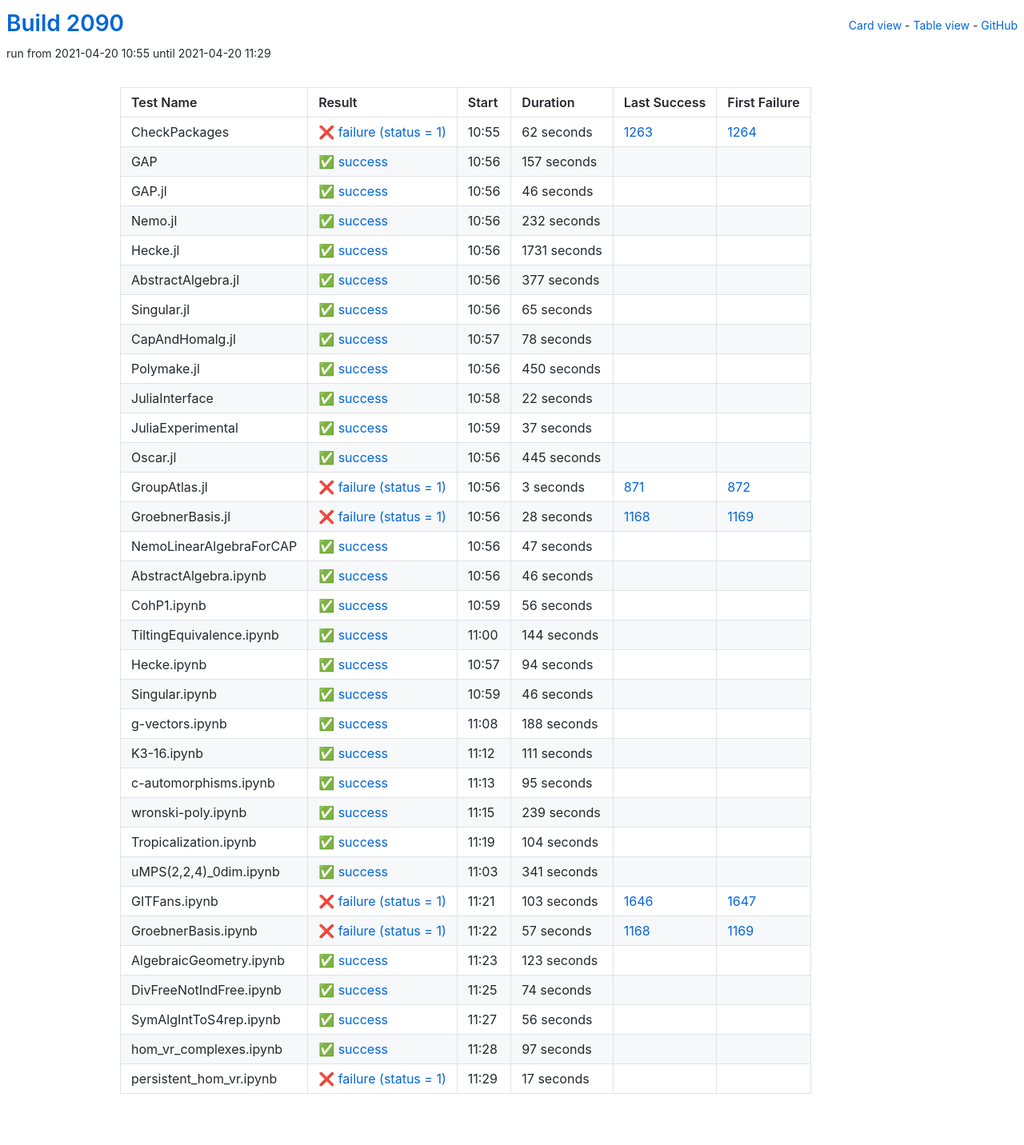
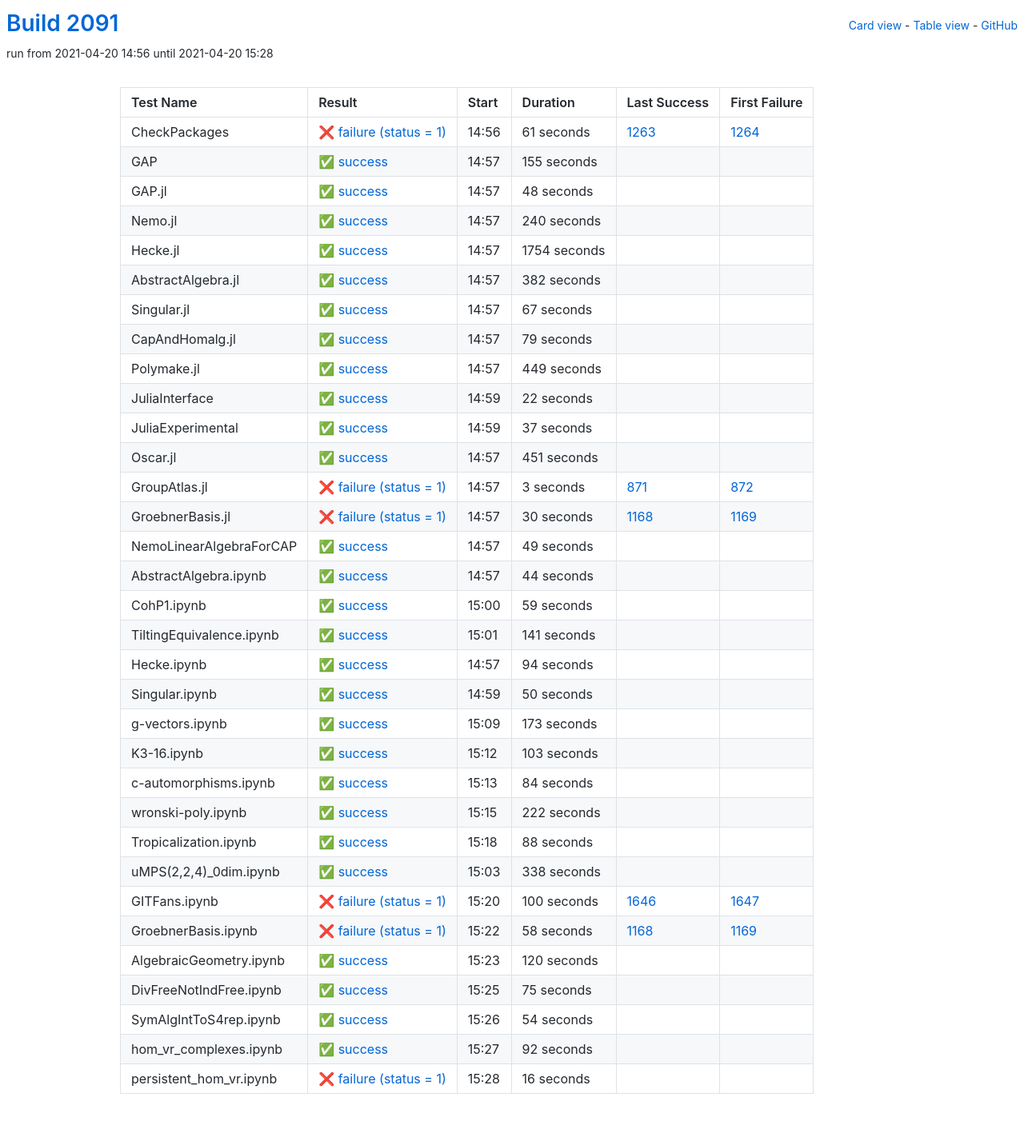
Before and after one commit to oscar-system/oscar-ci-status-stable, a Jekyll site: the page built from table.html, in a window 1280 px wide. Shown: the whole page at 80% size. Built offline with Jekyll 4.4.1, drawn with Linux system fonts in a browser that asks for light colours.

Commit message:
Build #2091

```diff
--- a/_data/ci.yml
+++ b/_data/ci.yml
@@ -1,6 +1,6 @@
 ---
-build: 2090
-build_url: https://oscarci.mathematik.uni-kl.de/job/oscar-stable/2090/
+build: 2091
+build_url: https://oscarci.mathematik.uni-kl.de/job/oscar-stable/2091/
 job: oscar-stable
 organization: oscar-system
 repo: oscar-ci-status-stable
@@ -8,116 +8,116 @@ repourl: https://github.com/oscar-system/oscar-ci-status-stable
 tests:
 - name: CheckPackages
   id: checkpackages
-  log: https://oscarci.mathematik.uni-kl.de/job/oscar-stable/2090/artifact/logs/build-2090/CheckPackages.log
-  start: 2021-04-20 10:55
+  log: https://oscarci.mathematik.uni-kl.de/job/oscar-stable/2091/artifact/logs/build-2091/CheckPackages.log
+  start: 2021-04-20 14:56
   success: false
   exitcode: 1
   status: failure
-  duration: 62
+  duration: 61
   last_success: 1263
   last_success_url: https://oscarci.mathematik.uni-kl.de/job/oscar-stable/1263/
   first_failure: 1264
   first_failure_url: https://oscarci.mathematik.uni-kl.de/job/oscar-stable/1264/
 - name: GAP
   id: gap
-  log: https://oscarci.mathematik.uni-kl.de/job/oscar-stable/2090/artifact/logs/build-2090/GAP.log
-  start: 2021-04-20 10:56
+  log: https://oscarci.mathematik.uni-kl.de/job/oscar-stable/2091/artifact/logs/build-2091/GAP.log
+  start: 2021-04-20 14:57
   success: true
   exitcode: 0
   status: success
-  duration: 157
+  duration: 155
   last_success: false
   last_success_url:
   first_failure: false
   first_failure_url:
 - name: GAP.jl
   id: gap-jl
-  log: https://oscarci.mathematik.uni-kl.de/job/oscar-stable/2090/artifact/logs/build-2090/GAP.jl.log
-  start: 2021-04-20 10:56
+  log: https://oscarci.mathematik.uni-kl.de/job/oscar-stable/2091/artifact/logs/build-2091/GAP.jl.log
+  start: 2021-04-20 14:57
   success: true
   exitcode: 0
   status: success
-  duration: 46
+  duration: 48
   last_success: false
   last_success_url:
   first_failure: false
   first_failure_url:
 - name: Nemo.jl
   id: nemo-jl
-  log: https://oscarci.mathematik.uni-kl.de/job/oscar-stable/2090/artifact/logs/build-2090/Nemo.jl.log
-  start: 2021-04-20 10:56
+  log: https://oscarci.mathematik.uni-kl.de/job/oscar-stable/2091/artifact/logs/build-2091/Nemo.jl.log
+  start: 2021-04-20 14:57
   success: true
   exitcode: 0
   status: success
-  duration: 232
+  duration: 240
   last_success: false
   last_success_url:
   first_failure: false
   first_failure_url:
 - name: Hecke.jl
   id: hecke-jl
-  log: https://oscarci.mathematik.uni-kl.de/job/oscar-stable/2090/artifact/logs/build-2090/Hecke.jl.log
-  start: 2021-04-20 10:56
+  log: https://oscarci.mathematik.uni-kl.de/job/oscar-stable/2091/artifact/logs/build-2091/Hecke.jl.log
+  start: 2021-04-20 14:57
   success: true
   exitcode: 0
   status: success
-  duration: 1731
+  duration: 1754
   last_success: false
   last_success_url:
   first_failure: false
   first_failure_url:
 - name: AbstractAlgebra.jl
   id: abstractalgebra-jl
-  log: https://oscarci.mathematik.uni-kl.de/job/oscar-stable/2090/artifact/logs/build-2090/AbstractAlgebra.jl.log
-  start: 2021-04-20 10:56
+  log: https://oscarci.mathematik.uni-kl.de/job/oscar-stable/2091/artifact/logs/build-2091/AbstractAlgebra.jl.log
+  start: 2021-04-20 14:57
   success: true
   exitcode: 0
   status: success
-  duration: 377
+  duration: 382
   last_success: false
   last_success_url:
   first_failure: false
   first_failure_url:
 - name: Singular.jl
   id: singular-jl
-  log: https://oscarci.mathematik.uni-kl.de/job/oscar-stable/2090/artifact/logs/build-2090/Singular.jl.log
-  start: 2021-04-20 10:56
+  log: https://oscarci.mathematik.uni-kl.de/job/oscar-stable/2091/artifact/logs/build-2091/Singular.jl.log
+  start: 2021-04-20 14:57
   success: true
   exitcode: 0
   status: success
-  duration: 65
+  duration: 67
   last_success: false
   last_success_url:
   first_failure: false
   first_failure_url:
 - name: CapAndHomalg.jl
   id: capandhomalg-jl
-  log: https://oscarci.mathematik.uni-kl.de/job/oscar-stable/2090/artifact/logs/build-2090/CapAndHomalg.jl.log
-  start: 2021-04-20 10:57
+  log: https://oscarci.mathematik.uni-kl.de/job/oscar-stable/2091/artifact/logs/build-2091/CapAndHomalg.jl.log
+  start: 2021-04-20 14:57
   success: true
   exitcode: 0
   status: success
-  duration: 78
+  duration: 79
   last_success: false
   last_success_url:
   first_failure: false
   first_failure_url:
 - name: Polymake.jl
   id: polymake-jl
-  log: https://oscarci.mathematik.uni-kl.de/job/oscar-stable/2090/artifact/logs/build-2090/Polymake.jl.log
-  start: 2021-04-20 10:56
+  log: https://oscarci.mathematik.uni-kl.de/job/oscar-stable/2091/artifact/logs/build-2091/Polymake.jl.log
+  start: 2021-04-20 14:57
   success: true
   exitcode: 0
   status: success
-  duration: 450
+  duration: 449
   last_success: false
   last_success_url:
   first_failure: false
   first_failure_url:
 - name: JuliaInterface
   id: juliainterface
-  log: https://oscarci.mathematik.uni-kl.de/job/oscar-stable/2090/artifact/logs/build-2090/JuliaInterface.log
-  start: 2021-04-20 10:58
+  log: https://oscarci.mathematik.uni-kl.de/job/oscar-stable/2091/artifact/logs/build-2091/JuliaInterface.log
+  start: 2021-04-20 14:59
   success: true
   exitcode: 0
   status: success
@@ -128,8 +128,8 @@ tests:
   first_failure_url:
 - name: JuliaExperimental
   id: juliaexperimental
-  log: https://oscarci.mathematik.uni-kl.de/job/oscar-stable/2090/artifact/logs/build-2090/JuliaExperimental.log
-  start: 2021-04-20 10:59
+  log: https://oscarci.mathematik.uni-kl.de/job/oscar-stable/2091/artifact/logs/build-2091/JuliaExperimental.log
+  start: 2021-04-20 14:59
   success: true
   exitcode: 0
   status: success
@@ -140,20 +140,20 @@ tests:
   first_failure_url:
 - name: Oscar.jl
   id: oscar-jl
-  log: https://oscarci.mathematik.uni-kl.de/job/oscar-stable/2090/artifact/logs/build-2090/Oscar.jl.log
-  start: 2021-04-20 10:56
+  log: https://oscarci.mathematik.uni-kl.de/job/oscar-stable/2091/artifact/logs/build-2091/Oscar.jl.log
+  start: 2021-04-20 14:57
   success: true
   exitcode: 0
   status: success
-  duration: 445
+  duration: 451
   last_success: false
   last_success_url:
   first_failure: false
   first_failure_url:
 - name: GroupAtlas.jl
   id: groupatlas-jl
-  log: https://oscarci.mathematik.uni-kl.de/job/oscar-stable/2090/artifact/logs/build-2090/GroupAtlas.jl.log
-  start: 2021-04-20 10:56
+  log: https://oscarci.mathematik.uni-kl.de/job/oscar-stable/2091/artifact/logs/build-2091/GroupAtlas.jl.log
+  start: 2021-04-20 14:57
   success: false
   exitcode: 1
   status: failure
@@ -164,68 +164,68 @@ tests:
   first_failure_url: https://oscarci.mathematik.uni-kl.de/job/oscar-stable/872/
 - name: GroebnerBasis.jl
   id: groebnerbasis-jl
-  log: https://oscarci.mathematik.uni-kl.de/job/oscar-stable/2090/artifact/logs/build-2090/GroebnerBasis.jl.log
-  start: 2021-04-20 10:56
+  log: https://oscarci.mathematik.uni-kl.de/job/oscar-stable/2091/artifact/logs/build-2091/GroebnerBasis.jl.log
+  start: 2021-04-20 14:57
   success: false
   exitcode: 1
   status: failure
-  duration: 28
+  duration: 30
   last_success: 1168
   last_success_url: https://oscarci.mathematik.uni-kl.de/job/oscar-stable/1168/
   first_failure: 1169
   first_failure_url: https://oscarci.mathematik.uni-kl.de/job/oscar-stable/1169/
 - name: NemoLinearAlgebraForCAP
   id: nemolinearalgebraforcap
-  log: https://oscarci.mathematik.uni-kl.de/job/oscar-stable/2090/artifact/logs/build-2090/NemoLinearAlgebraForCAP.log
-  start: 2021-04-20 10:56
+  log: https://oscarci.mathematik.uni-kl.de/job/oscar-stable/2091/artifact/logs/build-2091/NemoLinearAlgebraForCAP.log
+  start: 2021-04-20 14:57
   success: true
   exitcode: 0
   status: success
-  duration: 47
+  duration: 49
   last_success: false
   last_success_url:
   first_failure: false
   first_failure_url:
 - name: AbstractAlgebra.ipynb
   id: abstractalgebra-ipynb
-  log: https://oscarci.mathematik.uni-kl.de/job/oscar-stable/2090/artifact/logs/build-2090/AbstractAlgebra.ipynb.log
-  start: 2021-04-20 10:56
+  log: https://oscarci.mathematik.uni-kl.de/job/oscar-stable/2091/artifact/logs/build-2091/AbstractAlgebra.ipynb.log
+  start: 2021-04-20 14:57
   success: true
   exitcode: 0
   status: success
-  duration: 46
+  duration: 44
   last_success: false
   last_success_url:
   first_failure: false
   first_failure_url:
 - name: CohP1.ipynb
   id: cohp1-ipynb
-  log: https://oscarci.mathematik.uni-kl.de/job/oscar-stable/2090/artifact/logs/build-2090/CohP1.ipynb.log
-  start: 2021-04-20 10:59
+  log: https://oscarci.mathematik.uni-kl.de/job/oscar-stable/2091/artifact/logs/build-2091/CohP1.ipynb.log
+  start: 2021-04-20 15:00
   success: true
   exitcode: 0
   status: success
-  duration: 56
+  duration: 59
   last_success: false
   last_success_url:
   first_failure: false
   first_failure_url:
 - name: TiltingEquivalence.ipynb
   id: tiltingequivalence-ipynb
-  log: https://oscarci.mathematik.uni-kl.de/job/oscar-stable/2090/artifact/logs/build-2090/TiltingEquivalence.ipynb.log
-  start: 2021-04-20 11:00
+  log: https://oscarci.mathematik.uni-kl.de/job/oscar-stable/2091/artifact/logs/build-2091/TiltingEquivalence.ipynb.log
+  start: 2021-04-20 15:01
   success: true
   exitcode: 0
   status: success
-  duration: 144
+  duration: 141
   last_success: false
   last_success_url:
   first_failure: false
   first_failure_url:
 - name: Hecke.ipynb
   id: hecke-ipynb
-  log: https://oscarci.mathematik.uni-kl.de/job/oscar-stable/2090/artifact/logs/build-2090/Hecke.ipynb.log
-  start: 2021-04-20 10:57
+  log: https://oscarci.mathematik.uni-kl.de/job/oscar-stable/2091/artifact/logs/build-2091/Hecke.ipynb.log
+  start: 2021-04-20 14:57
   success: true
   exitcode: 0
   status: success
@@ -236,168 +236,168 @@ tests:
   first_failure_url:
 - name: Singular.ipynb
   id: singular-ipynb
-  log: https://oscarci.mathematik.uni-kl.de/job/oscar-stable/2090/artifact/logs/build-2090/Singular.ipynb.log
-  start: 2021-04-20 10:59
+  log: https://oscarci.mathematik.uni-kl.de/job/oscar-stable/2091/artifact/logs/build-2091/Singular.ipynb.log
+  start: 2021-04-20 14:59
   success: true
   exitcode: 0
   status: success
-  duration: 46
+  duration: 50
   last_success: false
   last_success_url:
   first_failure: false
   first_failure_url:
 - name: g-vectors.ipynb
   id: g-vectors-ipynb
-  log: https://oscarci.mathematik.uni-kl.de/job/oscar-stable/2090/artifact/logs/build-2090/g-vectors.ipynb.log
-  start: 2021-04-20 11:08
+  log: https://oscarci.mathematik.uni-kl.de/job/oscar-stable/2091/artifact/logs/build-2091/g-vectors.ipynb.log
+  start: 2021-04-20 15:09
   success: true
   exitcode: 0
   status: success
-  duration: 188
+  duration: 173
   last_success: false
   last_success_url:
   first_failure: false
   first_failure_url:
 - name: K3-16.ipynb
   id: k3-16-ipynb
-  log: https://oscarci.mathematik.uni-kl.de/job/oscar-stable/2090/artifact/logs/build-2090/K3-16.ipynb.log
-  start: 2021-04-20 11:12
+  log: https://oscarci.mathematik.uni-kl.de/job/oscar-stable/2091/artifact/logs/build-2091/K3-16.ipynb.log
+  start: 2021-04-20 15:12
   success: true
   exitcode: 0
   status: success
-  duration: 111
+  duration: 103
   last_success: false
   last_success_url:
   first_failure: false
   first_failure_url:
 - name: c-automorphisms.ipynb
   id: c-automorphisms-ipynb
-  log: https://oscarci.mathematik.uni-kl.de/job/oscar-stable/2090/artifact/logs/build-2090/c-automorphisms.ipynb.log
-  start: 2021-04-20 11:13
+  log: https://oscarci.mathematik.uni-kl.de/job/oscar-stable/2091/artifact/logs/build-2091/c-automorphisms.ipynb.log
+  start: 2021-04-20 15:13
   success: true
   exitcode: 0
   status: success
-  duration: 95
+  duration: 84
   last_success: false
   last_success_url:
   first_failure: false
   first_failure_url:
 - name: wronski-poly.ipynb
   id: wronski-poly-ipynb
-  log: https://oscarci.mathematik.uni-kl.de/job/oscar-stable/2090/artifact/logs/build-2090/wronski-poly.ipynb.log
-  start: 2021-04-20 11:15
+  log: https://oscarci.mathematik.uni-kl.de/job/oscar-stable/2091/artifact/logs/build-2091/wronski-poly.ipynb.log
+  start: 2021-04-20 15:15
   success: true
   exitcode: 0
   status: success
-  duration: 239
+  duration: 222
   last_success: false
   last_success_url:
   first_failure: false
   first_failure_url:
 - name: Tropicalization.ipynb
   id: tropicalization-ipynb
-  log: https://oscarci.mathematik.uni-kl.de/job/oscar-stable/2090/artifact/logs/build-2090/Tropicalization.ipynb.log
-  start: 2021-04-20 11:19
+  log: https://oscarci.mathematik.uni-kl.de/job/oscar-stable/2091/artifact/logs/build-2091/Tropicalization.ipynb.log
+  start: 2021-04-20 15:18
   success: true
   exitcode: 0
   status: success
-  duration: 104
+  duration: 88
   last_success: false
   last_success_url:
   first_failure: false
   first_failure_url:
 - name: uMPS(2,2,4)_0dim.ipynb
   id: umps-2-2-4-0dim-ipynb
-  log: https://oscarci.mathematik.uni-kl.de/job/oscar-stable/2090/artifact/logs/build-2090/uMPS-2-2-4-_0dim.ipynb.log
-  start: 2021-04-20 11:03
+  log: https://oscarci.mathematik.uni-kl.de/job/oscar-stable/2091/artifact/logs/build-2091/uMPS-2-2-4-_0dim.ipynb.log
+  start: 2021-04-20 15:03
   success: true
   exitcode: 0
   status: success
-  duration: 341
+  duration: 338
   last_success: false
   last_success_url:
   first_failure: false
   first_failure_url:
 - name: GITFans.ipynb
   id: gitfans-ipynb
-  log: https://oscarci.mathematik.uni-kl.de/job/oscar-stable/2090/artifact/logs/build-2090/GITFans.ipynb.log
-  start: 2021-04-20 11:21
+  log: https://oscarci.mathematik.uni-kl.de/job/oscar-stable/2091/artifact/logs/build-2091/GITFans.ipynb.log
+  start: 2021-04-20 15:20
   success: false
   exitcode: 1
   status: failure
-  duration: 103
+  duration: 100
   last_success: 1646
   last_success_url: https://oscarci.mathematik.uni-kl.de/job/oscar-stable/1646/
   first_failure: 1647
   first_failure_url: https://oscarci.mathematik.uni-kl.de/job/oscar-stable/1647/
 - name: GroebnerBasis.ipynb
   id: groebnerbasis-ipynb
-  log: https://oscarci.mathematik.uni-kl.de/job/oscar-stable/2090/artifact/logs/build-2090/GroebnerBasis.ipynb.log
-  start: 2021-04-20 11:22
+  log: https://oscarci.mathematik.uni-kl.de/job/oscar-stable/2091/artifact/logs/build-2091/GroebnerBasis.ipynb.log
+  start: 2021-04-20 15:22
   success: false
   exitcode: 1
   status: failure
-  duration: 57
+  duration: 58
   last_success: 1168
   last_success_url: https://oscarci.mathematik.uni-kl.de/job/oscar-stable/1168/
   first_failure: 1169
   first_failure_url: https://oscarci.mathematik.uni-kl.de/job/oscar-stable/1169/
 - name: AlgebraicGeometry.ipynb
   id: algebraicgeometry-ipynb
-  log: https://oscarci.mathematik.uni-kl.de/job/oscar-stable/2090/artifact/logs/build-2090/AlgebraicGeometry.ipynb.log
-  start: 2021-04-20 11:23
+  log: https://oscarci.mathematik.uni-kl.de/job/oscar-stable/2091/artifact/logs/build-2091/AlgebraicGeometry.ipynb.log
+  start: 2021-04-20 15:23
   success: true
   exitcode: 0
   status: success
-  duration: 123
+  duration: 120
   last_success: false
   last_success_url:
   first_failure: false
   first_failure_url:
 - name: DivFreeNotIndFree.ipynb
   id: divfreenotindfree-ipynb
-  log: https://oscarci.mathematik.uni-kl.de/job/oscar-stable/2090/artifact/logs/build-2090/DivFreeNotIndFree.ipynb.log
-  start: 2021-04-20 11:25
+  log: https://oscarci.mathematik.uni-kl.de/job/oscar-stable/2091/artifact/logs/build-2091/DivFreeNotIndFree.ipynb.log
+  start: 2021-04-20 15:25
   success: true
   exitcode: 0
   status: success
-  duration: 74
+  duration: 75
   last_success: false
   last_success_url:
   first_failure: false
   first_failure_url:
 - name: SymAlgIntToS4rep.ipynb
   id: symalginttos4rep-ipynb
-  log: https://oscarci.mathematik.uni-kl.de/job/oscar-stable/2090/artifact/logs/build-2090/SymAlgIntToS4rep.ipynb.log
-  start: 2021-04-20 11:27
+  log: https://oscarci.mathematik.uni-kl.de/job/oscar-stable/2091/artifact/logs/build-2091/SymAlgIntToS4rep.ipynb.log
+  start: 2021-04-20 15:26
   success: true
   exitcode: 0
   status: success
-  duration: 56
+  duration: 54
   last_success: false
   last_success_url:
   first_failure: false
   first_failure_url:
 - name: hom_vr_complexes.ipynb
   id: hom-vr-complexes-ipynb
-  log: https://oscarci.mathematik.uni-kl.de/job/oscar-stable/2090/artifact/logs/build-2090/hom_vr_complexes.ipynb.log
-  start: 2021-04-20 11:28
+  log: https://oscarci.mathematik.uni-kl.de/job/oscar-stable/2091/artifact/logs/build-2091/hom_vr_complexes.ipynb.log
+  start: 2021-04-20 15:27
   success: true
   exitcode: 0
   status: success
-  duration: 97
+  duration: 92
   last_success: false
   last_success_url:
   first_failure: false
   first_failure_url:
 - name: persistent_hom_vr.ipynb
   id: persistent-hom-vr-ipynb
-  log: https://oscarci.mathematik.uni-kl.de/job/oscar-stable/2090/artifact/logs/build-2090/persistent_hom_vr.ipynb.log
-  start: 2021-04-20 11:29
+  log: https://oscarci.mathematik.uni-kl.de/job/oscar-stable/2091/artifact/logs/build-2091/persistent_hom_vr.ipynb.log
+  start: 2021-04-20 15:28
   success: false
   exitcode: 1
   status: failure
-  duration: 17
+  duration: 16
   last_success: false
   last_success_url:
   first_failure: false
```
Also changed, not shown: README.md.
